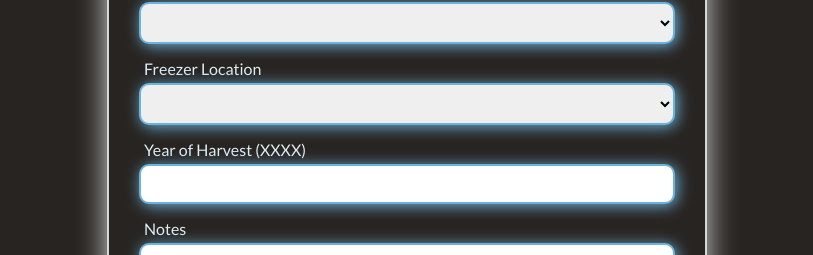
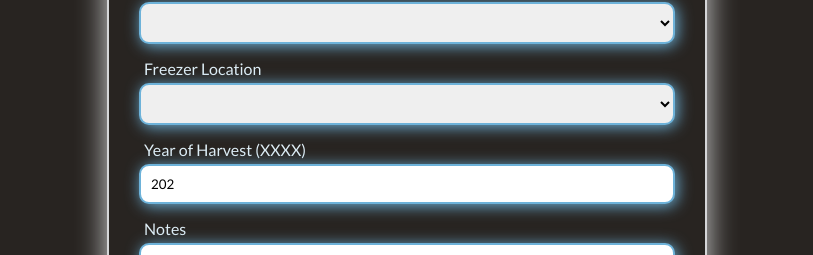
Before and after one commit to bneuswanger/freezer-inventory-frontend, a React (Create React App) app: page / in a window 1280 px wide. Shown: the part 1060-1315 px from the top of the page, without its empty margins (233-1046 px from the left). Built offline with nearby package versions, Linux system fonts and the light colour scheme; no server answers; sample sign-in values are in the browser's storage.

Commit message:
default value for year set to 202

```diff
--- a/src/components/ItemForm.jsx
+++ b/src/components/ItemForm.jsx
@@ -98,6 +98,7 @@ function ItemForm() {
             maxLength={4}
             name='year'
             id='year'
+            defaultValue='202'
             required
           />
           <label htmlFor='notes'>Notes</label>
```
